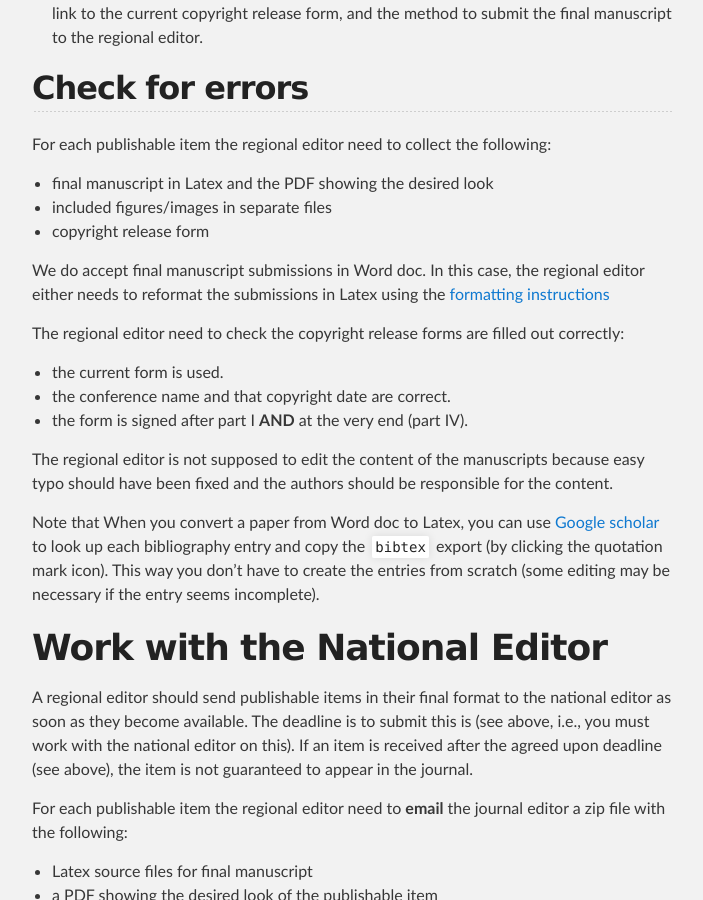
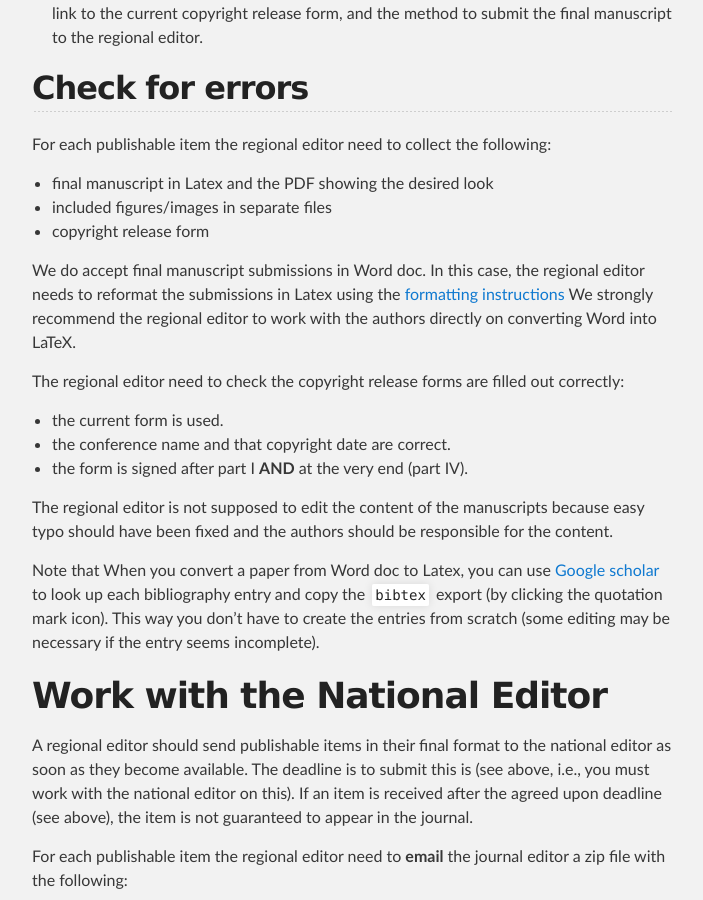
Before and after one commit to ccsc-journal/ccsc-editor, a Jekyll site: the page built from docs/editors.md, in a window 1280 px wide and 900 px high, scrolled down 2297 px. Shown: the whole window, without its empty margins (288-991 px from the left). Built offline with Jekyll 4.4.1, drawn with Linux system fonts in a browser that asks for light colours.

Commit message:
Update editors.md

```diff
--- a/docs/editors.md
+++ b/docs/editors.md
@@ -69,8 +69,9 @@ For each publishable item the regional editor need to collect the following:
 - copyright release form
 
 We do accept final manuscript submissions in Word doc. In this case,
-the regional editor either needs to reformat the submissions in Latex using
+the regional editor needs to reformat the submissions in Latex using
 the [formatting instructions](https://github.com/ccsc-journal/ccsc-editor/tree/master/paper_template)
+We strongly recommend the regional editor to work with the authors directly on converting Word into LaTeX.
 
 The regional editor need to check the copyright release forms are filled out
 correctly:
```
